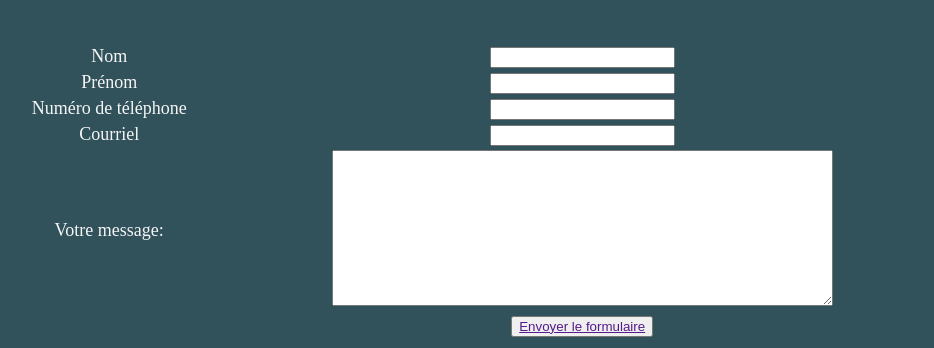
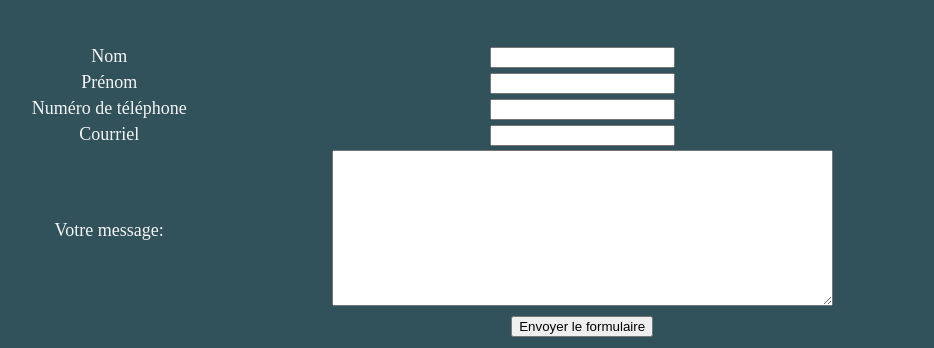
Before and after one commit to TristanMte/BTS-SIO-ingetis, a plain HTML site: page contact.html in a window 1280 px wide. Shown: the part 484-832 px from the top of the page, without its empty margins (153-1087 px from the left). Drawn offline with Linux system fonts and the light colour scheme.

Commit message:
Update contact.html

```diff
--- a/contact.html
+++ b/contact.html
@@ -52,7 +52,7 @@
 
           <tr><td width="20%"><label>Votre message:</label></td><td><textarea cols="60" rows="10"></textarea></td>
 
-          <tr><td width="20%"></td><td><button><a href="">Envoyer le formulaire</a></button></td>
+          <tr><td width="20%"></td><td><button>Envoyer le formulaire</button></td>
         </table>
 
       </form>
```
